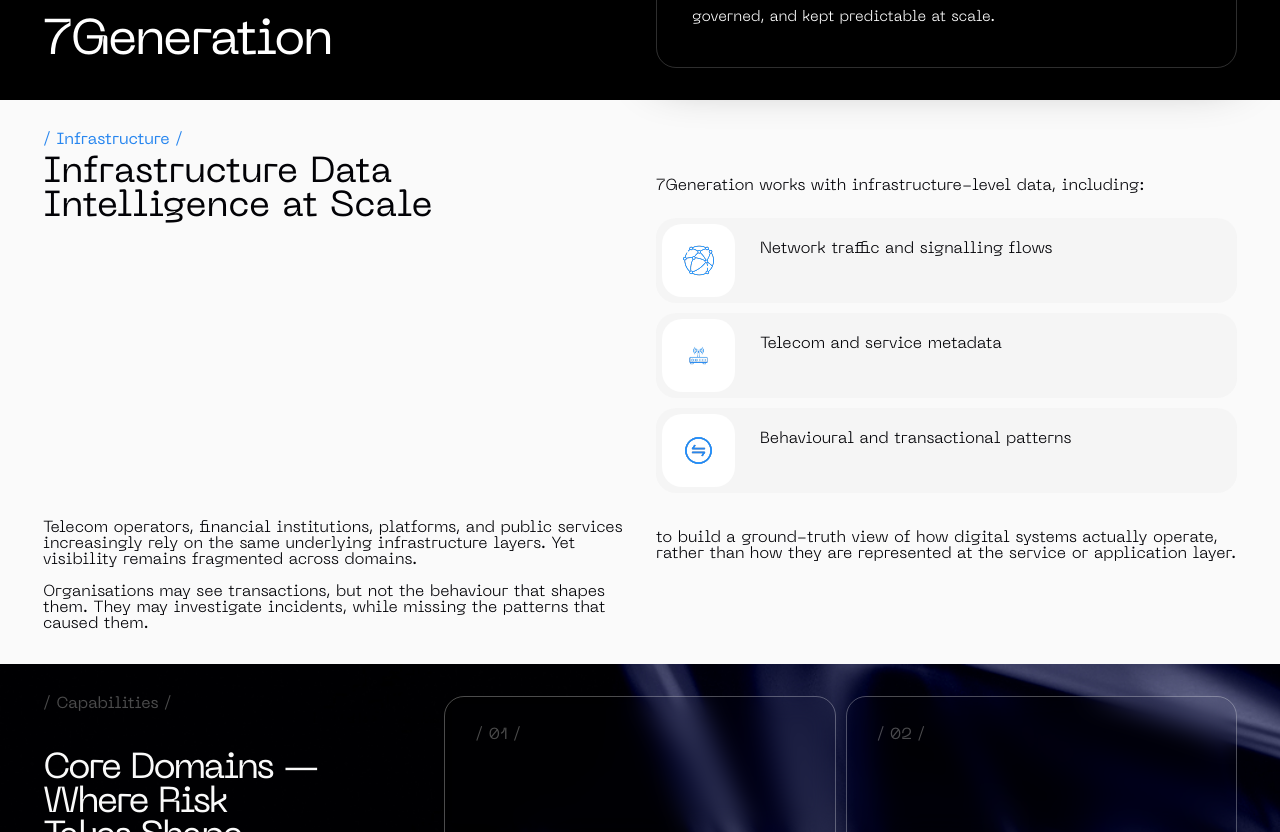
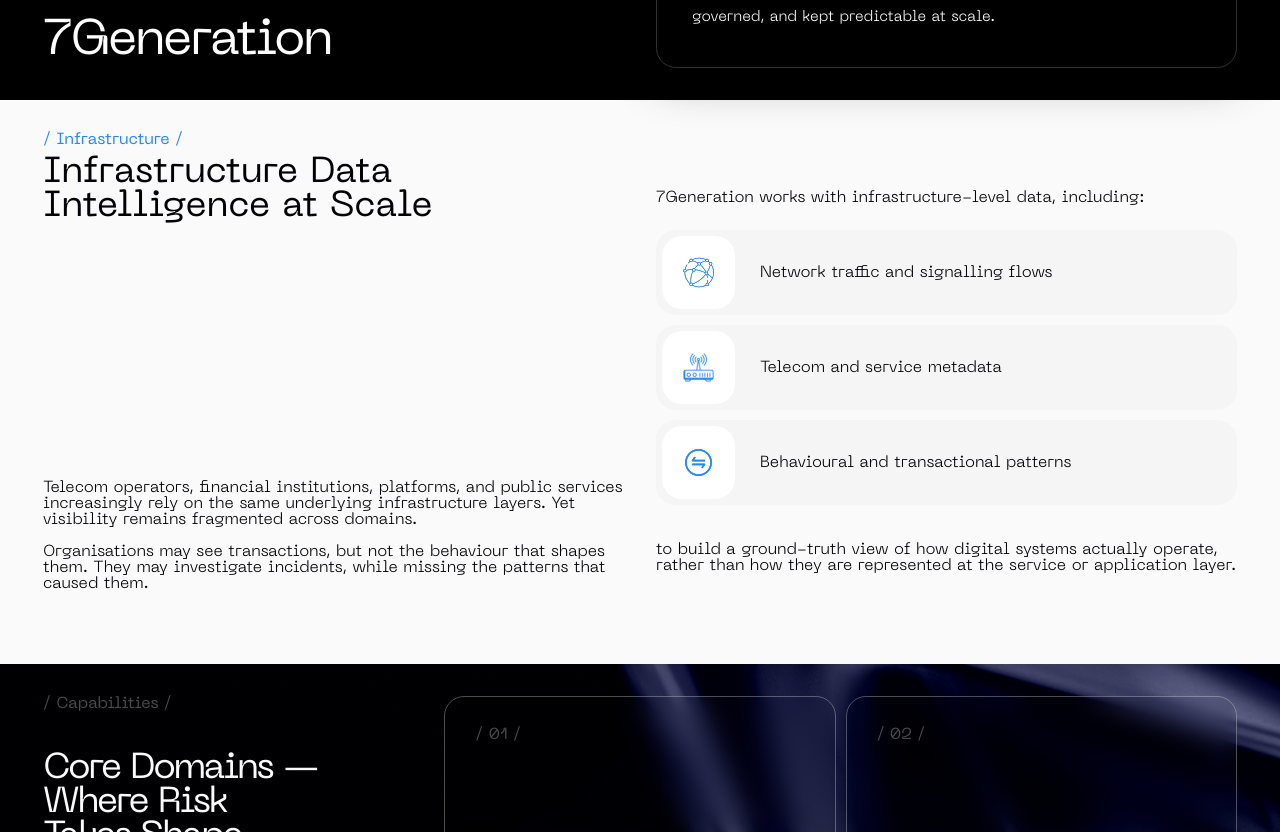
Before and after one commit to seifullaxlx/7generation, a React (Vite) app: page / in a window 1280 px wide. Shown: the part 700-1532 px from the top of the page. Built offline with nearby package versions, Linux system fonts and the light colour scheme.

Commit message:
fixes of UI

```diff
--- a/public/styles/pages/analytics.css
+++ b/public/styles/pages/analytics.css
@@ -6,6 +6,10 @@
   justify-content: flex-end;
   background: url("/img/analytics.jpg");
   background-size: cover;
+}
+
+.cap-hero__left {
+  margin-top: 100px;
 }
 
 .cap-hero .page-grid {
@@ -416,9 +420,9 @@
   color: #020206;
 }
 
-.streams-card:nth-child(1) { background: url("/img/list-1.jpg"); }
-.streams-card:nth-child(2) { background: url("/img/list-2.jpg"); }
-.streams-card:nth-child(3) { background: url("/img/list-3.jpg"); }
+.streams-card:nth-child(1) { background: url("/img/list-1.jpg"); background-size: cover }
+.streams-card:nth-child(2) { background: url("/img/list-2.jpg"); background-size: cover }
+.streams-card:nth-child(3) { background: url("/img/list-3.jpg"); background-size: cover }
 
 @media (max-width: 767px) {
   /* Hero */
--- a/public/styles/pages/company.css
+++ b/public/styles/pages/company.css
@@ -18,6 +18,7 @@
   font-size: 50px;
   font-weight: 400;
   color: #fafafa;
+  margin-top: 200px;
   margin-bottom: 25px;
 }
 
--- a/public/styles/pages/contact.css
+++ b/public/styles/pages/contact.css
@@ -16,7 +16,7 @@
 }
 
 .contact-hero__heading {
-  font-size: 64px;
+  font-size: 48px;
   font-weight: 400;
   color: #fafafa;
 }
@@ -86,6 +86,9 @@
 }
 
 @media (min-width: 768px) {
+  .contact-hero__heading {
+    font-size: 64px;
+  }
   .contact-hero__inner {
     grid-template-columns: 1fr 1fr;
   }
--- a/public/styles/pages/dist.css
+++ b/public/styles/pages/dist.css
@@ -18,6 +18,7 @@
   font-weight: 200;
   line-height: 1.05;
   color: #fff;
+  margin-top: 100px;
 }
 
 .dist-hero__right {
@@ -92,7 +93,7 @@
 
 .dist-layer-item {
   display: grid;
-  grid-template-columns: 90px 200px 1fr;
+  grid-template-columns: 20% 40% 40%;
   background: rgba(217, 217, 217, 0.17);
   padding: 35px 34px 35px 27px;
   border-radius: 20px;
--- a/public/styles/pages/esg.css
+++ b/public/styles/pages/esg.css
@@ -46,6 +46,7 @@
   display: flex;
   flex-direction: column;
   justify-content: flex-start;
+  align-items: stretch;
   gap: 8px;
 }
 
@@ -70,7 +71,6 @@
 }
 
 .second-section-body p {
-  margin-bottom: 24px !important;
   margin-left: 25px;
   font-size: 16px;
 }
@@ -102,8 +102,8 @@
 }
 
 .second-section-body img {
-  width: 31px;
-  height: 31px;
+  min-width: 31px;
+  min-height: 31px;
 }
 
 .second-section-body p {
@@ -339,6 +339,7 @@
 
   .second-section-body {
     grid-row: span 2;
+    align-items: stretch;
   }
 
   .second-section-desc {
@@ -346,6 +347,7 @@
     display: flex;
     flex-direction: column;
     justify-content: flex-end;
+    padding-bottom: 40px;
   }
 
   .third-section-info {
--- a/src/components/IconListItem.jsx
+++ b/src/components/IconListItem.jsx
@@ -4,7 +4,7 @@
       <div className="li-icon">
         <img src={icon} alt={alt} />
       </div>
-      <p>{text}</p>
+      <p style={{ marginBottom: 0 }}>{text}</p>
     </li>
   )
 }
--- a/src/pages/Home.jsx
+++ b/src/pages/Home.jsx
@@ -75,7 +75,7 @@
             <p style={{ marginBottom: "24px"}}>7Generation works with infrastructure-level data, including:</p>
             <ul>
               <IconListItem icon="/img/home-icons/network.png" text="Network traffic and signalling flows" />
-              <IconListItem icon="/img/home-icons/telecom.png" text="Telecom and service metadata" />
+              <IconListItem icon="/img/home-icons/telecom.svg" text="Telecom and service metadata" />
               <IconListItem icon="/img/home-icons/behavioural.png" text="Behavioural and transactional patterns" />
             </ul>
             <p style={{ marginTop: "37px" }}>to build a ground-truth view of how digital systems actually operate, rather than how they are represented at the service or application layer.</p>
--- a/src/pages/Solutions.jsx
+++ b/src/pages/Solutions.jsx
@@ -11,7 +11,7 @@
     bio: 'Operational context \n' +
       'Telecom operators sit at the centre of digital ecosystems, where network behaviour directly affects financial services, platforms, and public systems.  \n' +
       'They face simultaneous pressure to reduce fraud, improve service quality, manage growing volumes of commercial and advertising traffic, and unlock new value from infrastructure data.',
-    backgroundImage: 'public/img/sol-row-1.jpg',
+    backgroundImage: '/img/sol-row-1.jpg',
     streams: [
       'Risk & Anti-Fraud Intelligence',
       'Netalytix — Data & Predictive Analytics',
@@ -32,7 +32,7 @@
     title: 'Public-Sector Institutions',
     bio: 'Operational context \n' +
       'Public digital services increasingly depend on commercial infrastructure, while accountability and systemic risk remain public responsibilities.',
-    backgroundImage: 'public/img/sol-row-2.jpg',
+    backgroundImage: '/img/sol-row-2.jpg',
     streams: [
       'Early identification of systemic digital risk',
       'Improved oversight across fragmented ecosystems',
@@ -52,7 +52,7 @@
     title: 'Banks & Payment Service Providers',
     bio: 'Operational context \n' +
       'Financial fraud increasingly originates outside the financial perimeter — within telecom networks and digital platforms.',
-    backgroundImage: 'public/img/sol-row-3.jpg',
+    backgroundImage: '/img/sol-row-3.jpg',
     streams: [
       'Infrastructure-level Anti-Fraud Intelligence',
       'Behavioural & Identity Analytics',
@@ -69,7 +69,7 @@
     title: 'Marketplaces & Platforms',
     bio: 'Operational context \n' +
       'Coordinated abuse and synthetic activity rarely appear as isolated accounts.',
-    backgroundImage: 'public/img/sol-row-4.jpg',
+    backgroundImage: '/img/sol-row-4.jpg',
     streams: [
       'Behavioural & Identity Intelligence',
       'Risk Modelling',
@@ -86,7 +86,7 @@
     title: 'National & Critical Infrastructure',
     bio: 'Operational context \n' +
       'Infrastructure failures propagate rapidly across sectors.',
-    backgroundImage: 'public/img/sol-row-5.jpg',
+    backgroundImage: '/img/sol-row-5.jpg',
     streams: [
       'Infrastructure Resilience Intelligence',
       'Traffic & Behavioural Analytics',
```
Also changed, not shown: public/img/home-icons/telecom.svg (added).
